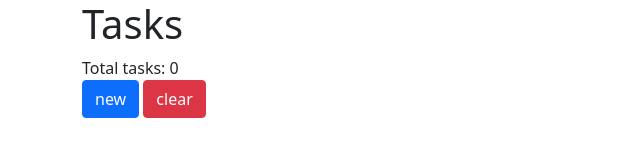
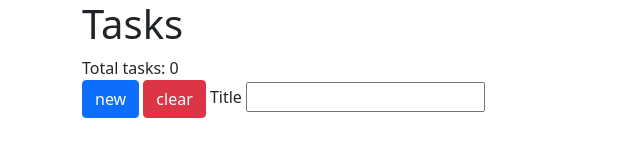
Before and after one commit to rsh-12/oh-no-another-one-todo-list, a plain HTML site: page index.html in a window 1280 px wide. Shown: the whole page, without its empty margins (0-640 px from the left). Drawn offline with nearby package versions, Linux system fonts and the light colour scheme.

Commit message:
Add input

```diff
--- a/index.html
+++ b/index.html
@@ -21,6 +21,10 @@
     <button class="btn btn-primary" onclick="addTask()">new</button>
     <button class="btn btn-danger" onclick="clearStorage()">clear</button>
 
+    <label>Title
+        <input id="input__title" type="text">
+    </label>
+
     <ul id="ul__tasks">
 
     </ul>
```
